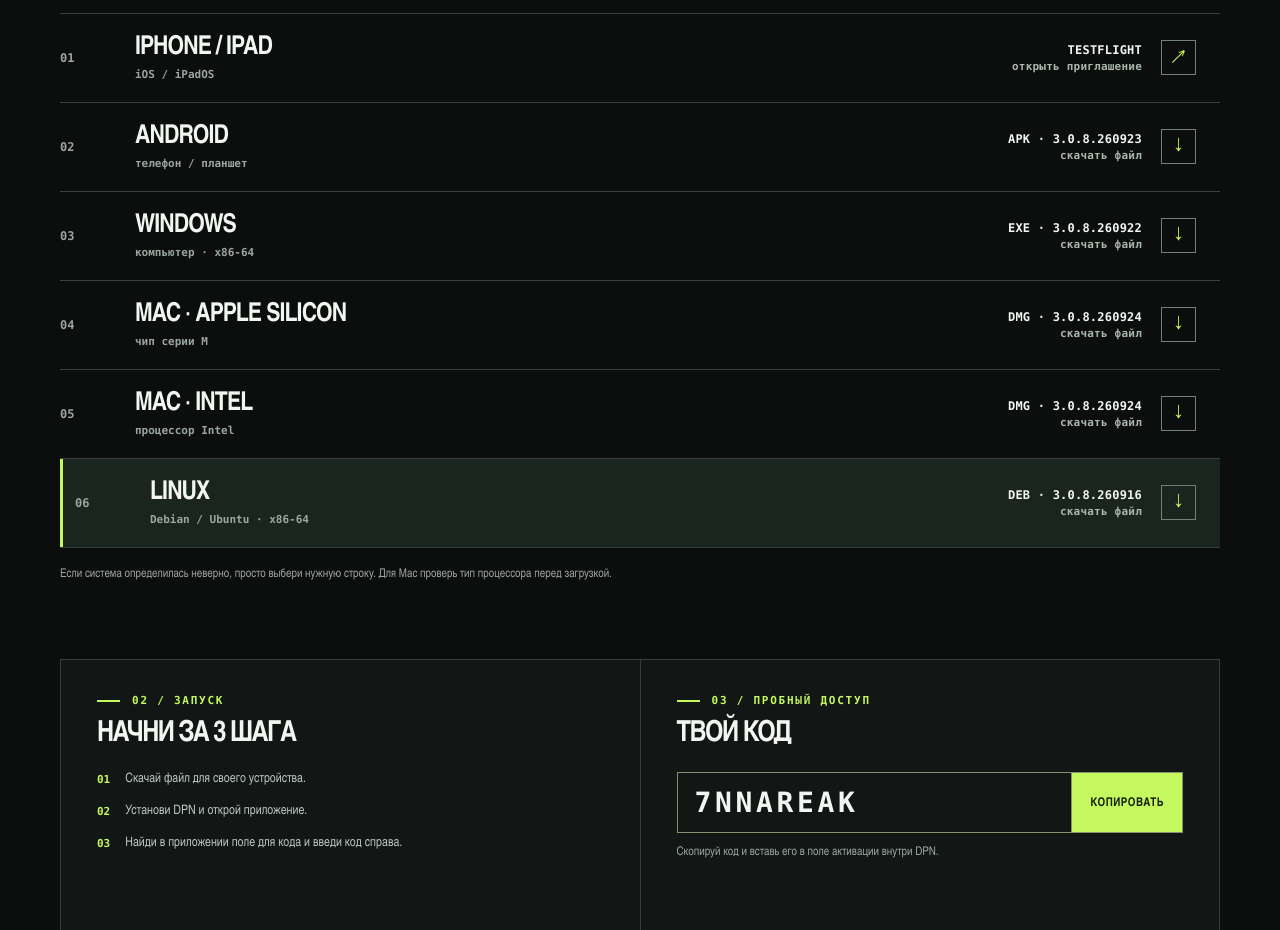
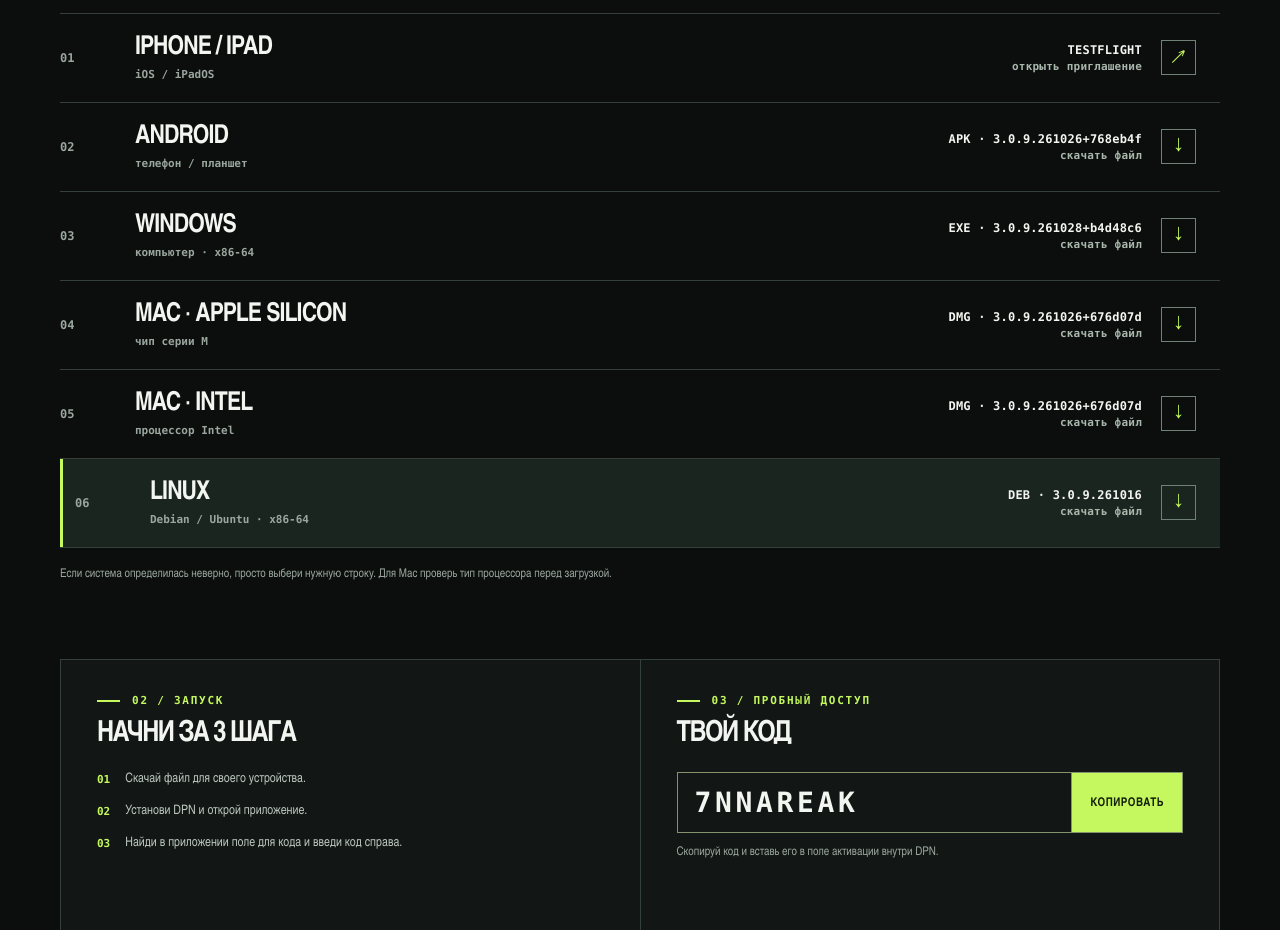
Before and after one commit to DeeperNetwork/deepernetwork.github.io, a plain HTML site: page ru/index.html in a window 1280 px wide. Shown: the part 780-1710 px from the top of the page. Drawn offline with Linux system fonts and the light colour scheme.

Commit message:
fix: update download links to DPN 3.0.9

```diff
--- a/ru/index.html
+++ b/ru/index.html
@@ -98,11 +98,11 @@
 <div class="section-title-row"><div><div class="section-kicker">01 / загрузка</div><h2>ВЫБЕРИ ПЛАТФОРМУ</h2></div><div class="section-meta">Прямые ссылки на GitHub Releases; iOS — через TestFlight.</div></div>
       <div class="downloads">
         <a class="download-row" data-os="ios" href="https://testflight.apple.com/join/2QrTm6P9"><span class="row-index">01</span><span class="row-name">iPhone / iPad<small>iOS / iPadOS</small></span><span class="row-file"><strong>TESTFLIGHT</strong>открыть приглашение</span><span class="row-arrow" aria-hidden="true">↗</span></a>
-<a class="download-row" data-os="android" href="https://github.com/DeeperNetwork/dpn-app/releases/download/3.0.8/DPN-3.0.8.260923-android-x64.apk"><span class="row-index">02</span><span class="row-name">Android<small>телефон / планшет</small></span><span class="row-file"><strong>APK · 3.0.8.260923</strong>скачать файл</span><span class="row-arrow" aria-hidden="true">↓</span></a>
-<a class="download-row" data-os="windows" href="https://github.com/DeeperNetwork/dpn-app/releases/download/3.0.8/DPN-3.0.8.260922-windows-x86-64.exe"><span class="row-index">03</span><span class="row-name">Windows<small>компьютер · x86-64</small></span><span class="row-file"><strong>EXE · 3.0.8.260922</strong>скачать файл</span><span class="row-arrow" aria-hidden="true">↓</span></a>
-<a class="download-row" data-os="mac_arm" href="https://github.com/DeeperNetwork/dpn-app/releases/download/3.0.8/DPN-3.0.8.260924-macos-arm-64.dmg"><span class="row-index">04</span><span class="row-name">Mac · Apple Silicon<small>чип серии M</small></span><span class="row-file"><strong>DMG · 3.0.8.260924</strong>скачать файл</span><span class="row-arrow" aria-hidden="true">↓</span></a>
-<a class="download-row" data-os="mac_intel" href="https://github.com/DeeperNetwork/dpn-app/releases/download/3.0.8/DPN-3.0.8.260924-macos-x86-64.dmg"><span class="row-index">05</span><span class="row-name">Mac · Intel<small>процессор Intel</small></span><span class="row-file"><strong>DMG · 3.0.8.260924</strong>скачать файл</span><span class="row-arrow" aria-hidden="true">↓</span></a>
-<a class="download-row" data-os="linux" href="https://github.com/DeeperNetwork/dpn-app/releases/download/3.0.8/DPN-3.0.8.260916-linux-x86-64.deb"><span class="row-index">06</span><span class="row-name">Linux<small>Debian / Ubuntu · x86-64</small></span><span class="row-file"><strong>DEB · 3.0.8.260916</strong>скачать файл</span><span class="row-arrow" aria-hidden="true">↓</span></a>
+<a class="download-row" data-os="android" href="https://github.com/DeeperNetwork/dpn-app/releases/download/3.0.9/DPN-3.0.9.261026%2B768eb4f-android-x64.apk"><span class="row-index">02</span><span class="row-name">Android<small>телефон / планшет</small></span><span class="row-file"><strong>APK · 3.0.9.261026+768eb4f</strong>скачать файл</span><span class="row-arrow" aria-hidden="true">↓</span></a>
+<a class="download-row" data-os="windows" href="https://github.com/DeeperNetwork/dpn-app/releases/download/3.0.9/DPN-3.0.9.261028%2Bb4d48c6-windows-x86-64.exe"><span class="row-index">03</span><span class="row-name">Windows<small>компьютер · x86-64</small></span><span class="row-file"><strong>EXE · 3.0.9.261028+b4d48c6</strong>скачать файл</span><span class="row-arrow" aria-hidden="true">↓</span></a>
+<a class="download-row" data-os="mac_arm" href="https://github.com/DeeperNetwork/dpn-app/releases/download/3.0.9/DPN-3.0.9.261026%2B676d07d-macos-arm-64.dmg"><span class="row-index">04</span><span class="row-name">Mac · Apple Silicon<small>чип серии M</small></span><span class="row-file"><strong>DMG · 3.0.9.261026+676d07d</strong>скачать файл</span><span class="row-arrow" aria-hidden="true">↓</span></a>
+<a class="download-row" data-os="mac_intel" href="https://github.com/DeeperNetwork/dpn-app/releases/download/3.0.9/DPN-3.0.9.261026%2B676d07d-macos-x86-64.dmg"><span class="row-index">05</span><span class="row-name">Mac · Intel<small>процессор Intel</small></span><span class="row-file"><strong>DMG · 3.0.9.261026+676d07d</strong>скачать файл</span><span class="row-arrow" aria-hidden="true">↓</span></a>
+<a class="download-row" data-os="linux" href="https://github.com/DeeperNetwork/dpn-app/releases/download/3.0.9/DPN-3.0.9.261016-linux-x86-64.deb"><span class="row-index">06</span><span class="row-name">Linux<small>Debian / Ubuntu · x86-64</small></span><span class="row-file"><strong>DEB · 3.0.9.261016</strong>скачать файл</span><span class="row-arrow" aria-hidden="true">↓</span></a>
       </div>
       <p class="download-hint">Если система определилась неверно, просто выбери нужную строку. Для Mac проверь тип процессора перед загрузкой.</p>
     </section>
```
Also changed, not shown: index.html (+1 -1 lines).
